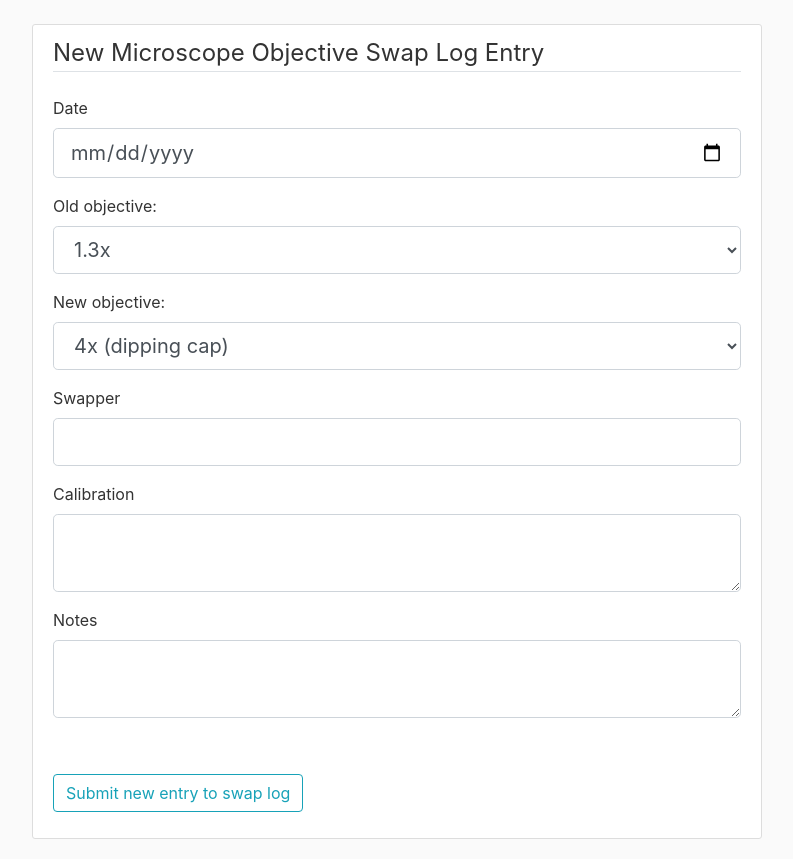
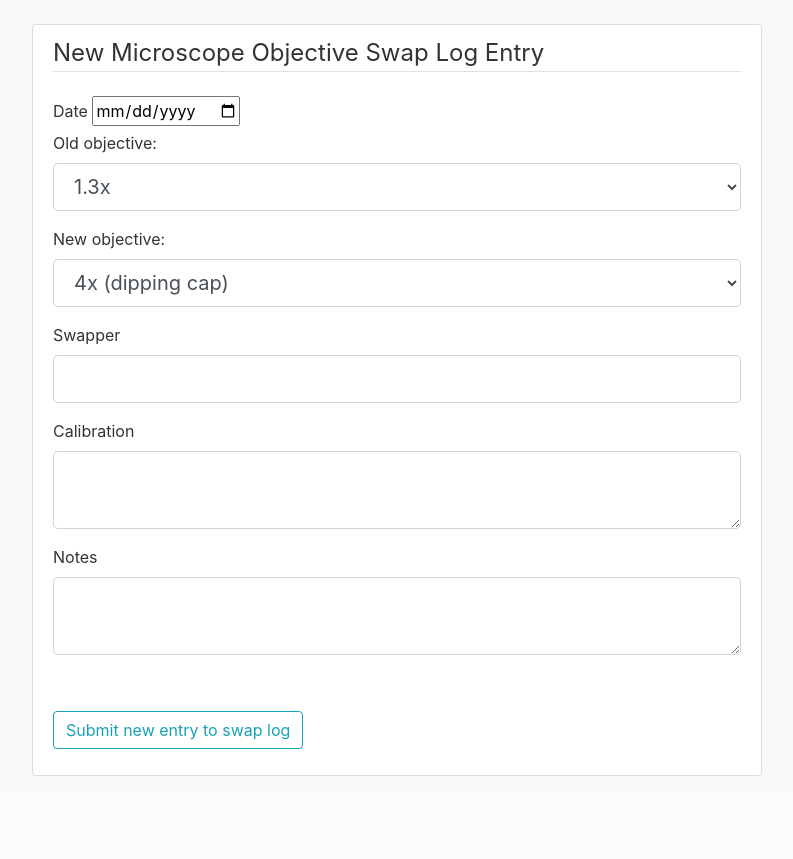
Before and after one commit to BrainCOGS/lightserv, a Flask app: page /microscope/new_swap_entry in a window 1280 px wide. Shown: the part 56-915 px from the top of the page, without its empty margins (53-846 px from the left). After the commit the page ends 832 px from the top, so only its background shows below. Run offline with Flask 2, Linux system fonts and the light colour scheme; the visitor is signed in with stand-in values (Sample User, id 1); parts of the project's set-up code (start-up, migrations or seed data) failed here and were passed over; some libraries are stand-ins or nearby versions.

Commit message:
convert microscope date field to datepicker object and date dtype in db

```diff
--- a/lightserv/templates/microscope/new_swap_log_entry.html
+++ b/lightserv/templates/microscope/new_swap_log_entry.html
@@ -5,18 +5,9 @@
 			{{ form.hidden_tag() }}
 			<fieldset class="form-group">
 				<legend class="border-bottom mb-4">New Microscope Objective Swap Log Entry</legend>
-				<div class="form-group">
-					{{ form.date.label(class="form-control-label") }}
-					{% if form.date.errors %}
-						{{ form.date(class="form-control form-control-lg is-invalid") }}
-						<div class="invalid-feedback">
-							{% for error in form.date.errors %}
-								<span>{{ error }}</span>
-							{% endfor %}
-						</div>
-					{% else %}
-						{{ form.date(class="form-control form-control-lg") }}
-					{% endif %}
+				<div>
+					{{ form.date.label }}
+					{{ form.date(class="datepicker") }}
 				</div>
 
 				<div class="form-group">
```
